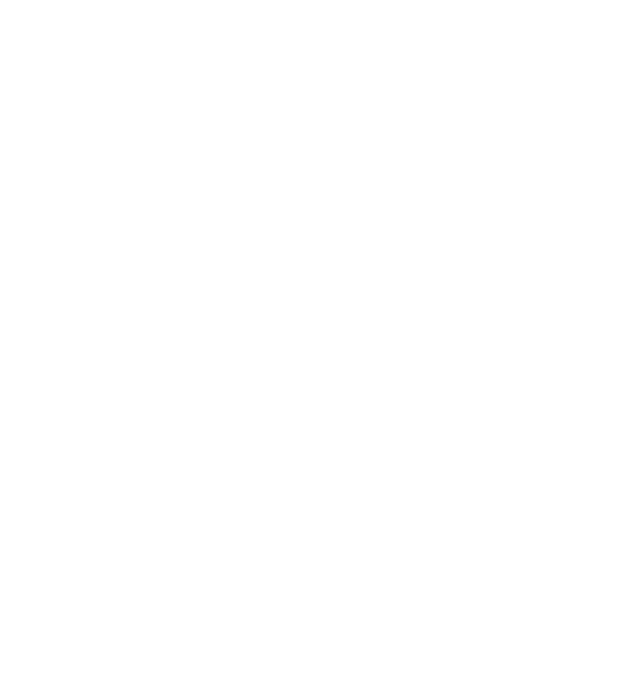
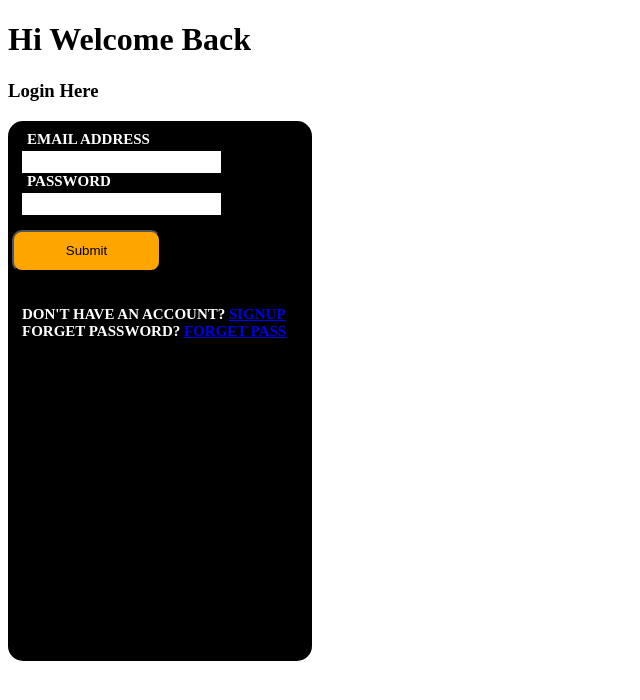
Before and after one commit to rbshah2712/login_app, an Angular app: page /login in a window 1280 px wide. Before the commit this address led to /. Shown: the top 700 px of the page, without its empty margins (0-640 px from the left). Built offline with nearby package versions, Linux system fonts and the light colour scheme.

Commit message:
home page added,signup,login code added

```diff
--- a/server/db.json
+++ b/server/db.json
@@ -4,7 +4,7 @@
             "id":"1",
             "name":"Ruchi S",
             "email": "rsanghvi2712@gmail.com",
-            "password": "123456",
+            "password": "1234567890",
             "gender": "female",
             "profession":"developer",
             "token":"1234567",
@@ -15,7 +15,7 @@
             "id":"2",
             "name":"Bhavin S",
             "email": "shahbhavin305@gmail.com",
-            "password": "1234567",
+            "password": "1234567123",
             "gender": "male",
             "profession":"developer",
             "token":"123456789",
--- a/src/app/app-routing.module.ts
+++ b/src/app/app-routing.module.ts
@@ -3,11 +3,14 @@ import { RouterModule, Routes } from '@angular/router';
 import { LoginComponent } from './login/login.component';
 import { RegisterComponent } from './register/register.component';
 import { ForgotpassComponent } from './forgotpass/forgotpass.component';
+import { HomeComponent } from './home/home.component';
 
 const routes: Routes = [
-  {path:'',component:LoginComponent},
+  {path:'',component:LoginComponent,pathMatch:"full"},
+  {path:'login',component:LoginComponent,pathMatch:"full"},
   {path:'register',component:RegisterComponent},
   {path:'forgotpass',component:ForgotpassComponent},
+  {path:'home',component:HomeComponent},
 ];
 
 @NgModule({
--- /dev/null
+++ b/src/app/home/home.component.html
@@ -0,0 +1 @@
+<p>home works!</p>
--- a/src/app/login/login.component.css
+++ b/src/app/login/login.component.css
@@ -1,12 +1,12 @@
 .registration form {
-    width: 220px;
-    height:330px;
+    width: 300px;
+    height:530px;
     background-color: black;
     padding: 10px 0px 0px 4px;
     border-radius: 15px;
     color: white;
     text-transform: uppercase;
-    font-size: 11px;
+    font-size: 15px;
     font-weight: bold;
     font-family: "Century Gothic";
   }
@@ -25,6 +25,10 @@
 
   .registration form label {
     margin: 5px 0px 0px 15px;
+  }
+  .registration span{
+    padding:10px 10px;
+    font-size:15px;
   }
 
   a {
--- a/src/app/login/login.component.html
+++ b/src/app/login/login.component.html
@@ -1,21 +1,23 @@
 <div class="registration">
-    <form>
-      <label>Your email</label>
-      <input type="text" />
-      <p class="error">
-        <span>This email exists already in the database</span>
-      </p>
-
-      <label>Password</label>
-      <input type="text" />
-      <p class="error">
-        <span>At least 8 characters</span>
-      </p>
-
-      <div class="register_button">
-        <span><a href="#">Login</a></span>
-      </div>
+  <h1>Hi Welcome Back</h1>
+   <h3>Login Here</h3>
+    <form [formGroup]="loginForm" (ngSubmit)="login()">
+        <label for="email">Email Address</label>
+        <input  formControlName="email" required  type="text">
+        <p *ngIf="loginForm.controls['email'].invalid && (loginForm.controls['email'].dirty || loginForm.controls['email'].touched)" class="error">
+          <span>Enter email</span>
+        </p>
+        <label for="password">Password</label>
+        <input  formControlName="password" required type="password">
+        <p *ngIf="loginForm.controls['email'].invalid && (loginForm.controls['email'].dirty || loginForm.controls['email'].touched)" class="error">
+          <span>Enter Password</span>
+        </p>
+        <div>
+          <button class="register_button">Submit</button>
+        </div><br/><br/>
+      <span>Don't have an account?
+      <a routerLink="/register">signUp</a></span><br/>
+      <span>Forget Password?
+        <a routerLink="/forgotpass">forget pass</a></span>
     </form>
-    <span><a routerLink="register">Register</a></span>
-    <span><a routerLink="forgetpass">Forget Password?</a></span>
-  </div>
+</div>
--- a/src/app/login/login.component.ts
+++ b/src/app/login/login.component.ts
@@ -1,4 +1,7 @@
 import { Component } from '@angular/core';
+import { FormGroup,FormBuilder, Validators } from '@angular/forms';
+import { HttpClient } from '@angular/common/http';
+import { Router } from '@angular/router';
 
 @Component({
   selector: 'app-login',
@@ -7,4 +10,31 @@ import { Component } from '@angular/core';
 })
 export class LoginComponent {
 
+  public loginForm!: FormGroup
+
+  constructor(private formbuilder: FormBuilder,private http: HttpClient, private router: Router) { }
+
+  ngOnInit(): void {
+    this.loginForm = this.formbuilder.group({
+      email: ["",Validators.required],
+      password: ["", Validators.required]
+    })
+  }
+  login(){
+    this.http.get<any>("http://localhost:3000/users")
+    .subscribe(res=>{
+      const user = res.find((a:any)=>{
+        return a.email === this.loginForm.value.email && a.password === this.loginForm.value.password
+      });
+      if(user){
+        alert('Login Succesful');
+        this.loginForm.reset()
+      this.router.navigate(["home"])
+      }else{
+        alert("user not found")
+      }
+    },err=>{
+      alert("Something went wrong")
+    })
+  }
 }
--- a/src/app/register/register.component.html
+++ b/src/app/register/register.component.html
@@ -1,31 +1,31 @@
 <div class="registration">
-    <form>
+    <form [formGroup] = "signUpForm" (ngSubmit)="signUp()">
       <label>Your email</label>
-      <input type="text" />
+      <input type="text" formControlName="email" required/>
       <p class="error">
         <span>This email exists already in the database</span>
       </p>
 
       <label>Password</label>
-      <input type="text" />
+      <input type="text"  formControlName="password" required/>
       <p class="error">
         <span>At least 8 characters</span>
       </p>
 
       <label>Password [repeat]</label>
-      <input type="text" />
+      <input type="text"  formControlName="repeatpassword" required/>
       <p class="error">
         <span>Some text here</span>
       </p>
 
       <label>Year of Birth</label>
-      <input type="text" />
+      <input type="text"  formControlName="birthyear" required/>
       <p class="error">
         <span>Some text here</span>
       </p>
 
       <label>Country</label>
-      <select name="country">
+      <select formControlName="country">
         <option>Country 1</option>
         <option>Country 2</option>
       </select>
--- a/src/app/register/register.component.ts
+++ b/src/app/register/register.component.ts
@@ -1,4 +1,7 @@
+import { HttpClient } from '@angular/common/http';
 import { Component } from '@angular/core';
+import { FormBuilder, FormGroup, Validators } from '@angular/forms';
+import { Router } from '@angular/router';
 
 @Component({
   selector: 'app-register',
@@ -7,4 +10,27 @@ import { Component } from '@angular/core';
 })
 export class RegisterComponent {
 
+  public signUpForm !: FormGroup
+  constructor(private formBuilder: FormBuilder, private http: HttpClient, private router: Router) { }
+
+  ngOnInit(): void {
+    this.signUpForm = this.formBuilder.group({
+      email: ["",Validators.required],
+      password: ["", Validators.required],
+      repeatpassword:["", Validators.required],
+      birthyear: ["", Validators.required],
+      country: ["", Validators.required]
+    })
+  }
+
+  signUp(){
+    this.http.post<any>("http://localhost:3000/users",this.signUpForm.value)
+    .subscribe(res=>{
+      alert('SIGNIN SUCCESFUL');
+      this.signUpForm.reset()
+      this.router.navigate(["login"])
+    },err=>{
+      alert("Something went wrong")
+    })
+  }
 }
```
Also changed, not shown: src/app/app.module.ts (+9 -3 lines), src/app/home/home.component.ts (added, +10 -0 lines), src/app/home/home.component.css (added), 1 other file (tests, documents, lock files or other folders).
